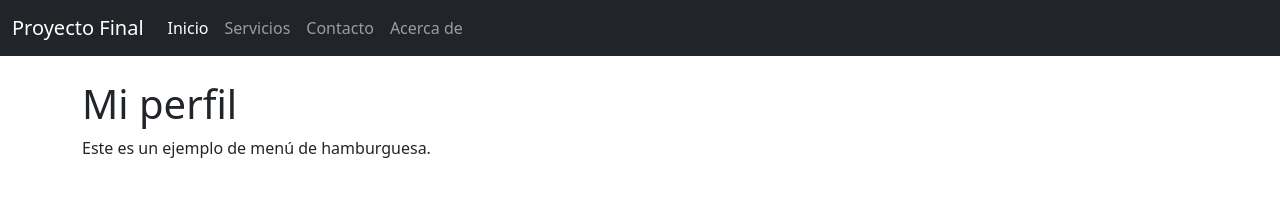
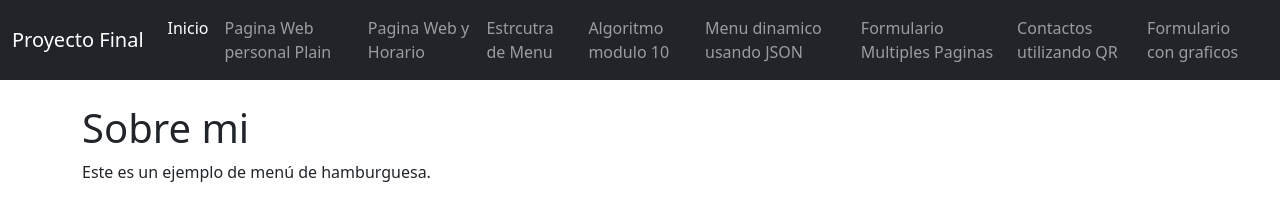
Before and after one commit to ErickJCTUni/PROYECTO-FINAL, a plain HTML site: page index.html in a window 1280 px wide. Drawn offline with nearby package versions, Linux system fonts and the light colour scheme.

Commit message:
Aregando los link

```diff
--- a/index.html
+++ b/index.html
@@ -25,13 +25,28 @@
             <a class="nav-link active" aria-current="page" href="#">Inicio</a>
           </li>
           <li class="nav-item">
-            <a class="nav-link" href="#">Servicios</a>
+            <a class="nav-link" href="https://erickjctuni.github.io/Practica-2.1/">Pagina Web personal Plain</a>
           </li>
           <li class="nav-item">
-            <a class="nav-link" href="#">Contacto</a>
+            <a class="nav-link" href="#">Pagina Web y Horario</a>
           </li>
           <li class="nav-item">
-            <a class="nav-link" href="#">Acerca de</a>
+            <a class="nav-link" href="#">Estrcutra de Menu</a>
+          </li>
+          <li class="nav-item">
+            <a class="nav-link" href="#">Algoritmo modulo 10</a>
+          </li>
+            <li class="nav-item">
+            <a class="nav-link" href="#">Menu dinamico usando JSON</a>
+          </li>
+            <li class="nav-item">
+            <a class="nav-link" href="#">Formulario Multiples Paginas</a>
+          </li>
+            <li class="nav-item">
+            <a class="nav-link" href="#">Contactos utilizando QR</a>
+          </li>
+            <li class="nav-item">
+            <a class="nav-link" href="#">Formulario con graficos</a>
           </li>
         </ul>
       </div>
@@ -39,7 +54,7 @@
   </nav>
 
   <div class="container mt-4">
-    <h1>Mi perfil</h1>
+    <h1>Sobre mi</h1>
     <p>Este es un ejemplo de menú de hamburguesa.</p>
   </div>
 
```
